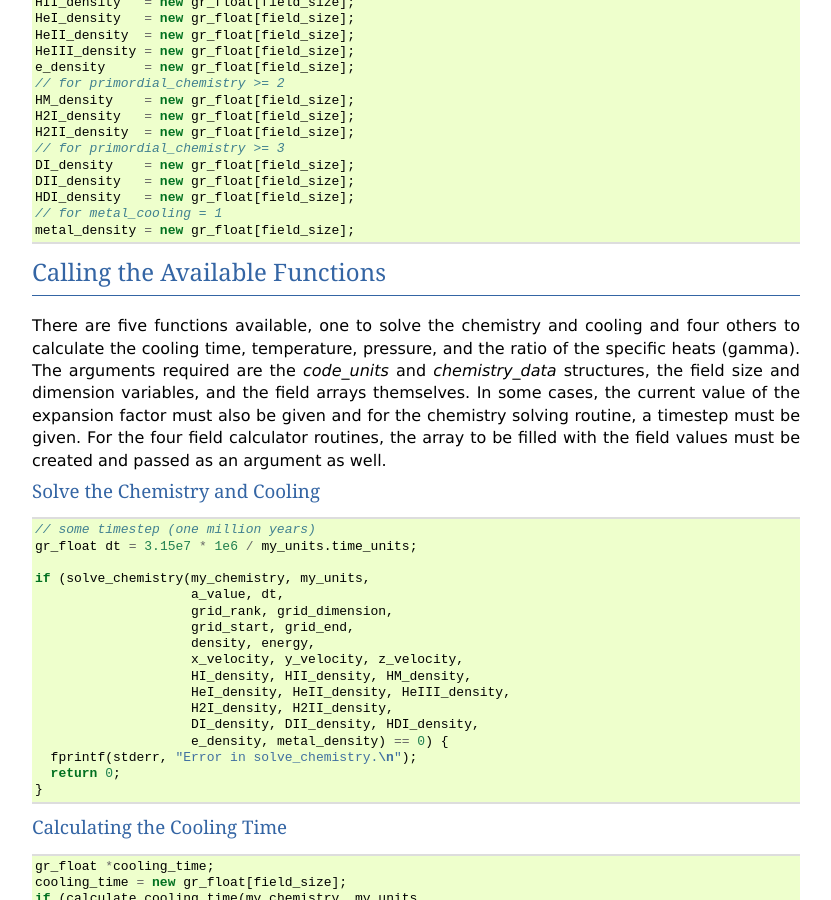
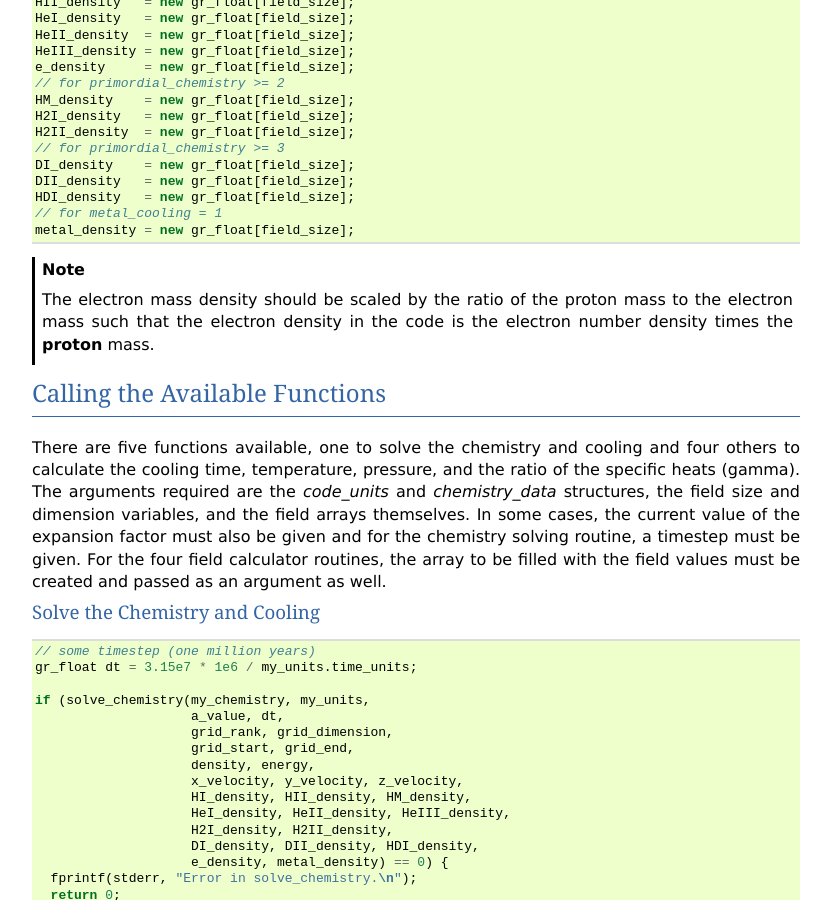
Before and after one commit to grackle-project/grackle, a Sphinx documentation site: the page built from doc/source/Integration.rst, in a window 1280 px wide and 900 px high, scrolled down 3034 px. Shown: the whole window, without its empty margins (48-879 px from the left). Built offline with Sphinx 7.4.7, drawn with Linux system fonts in a browser that asks for light colours.

Commit message:
Adding note about electron density.

```diff
--- a/doc/source/Integration.rst
+++ b/doc/source/Integration.rst
@@ -192,6 +192,8 @@ created.
   // for metal_cooling = 1
   metal_density = new gr_float[field_size];
 
+.. note:: The electron mass density should be scaled by the ratio of the proton mass to the electron mass such that the electron density in the code is the electron number density times the **proton** mass.
+
 Calling the Available Functions
 -------------------------------
 
```
